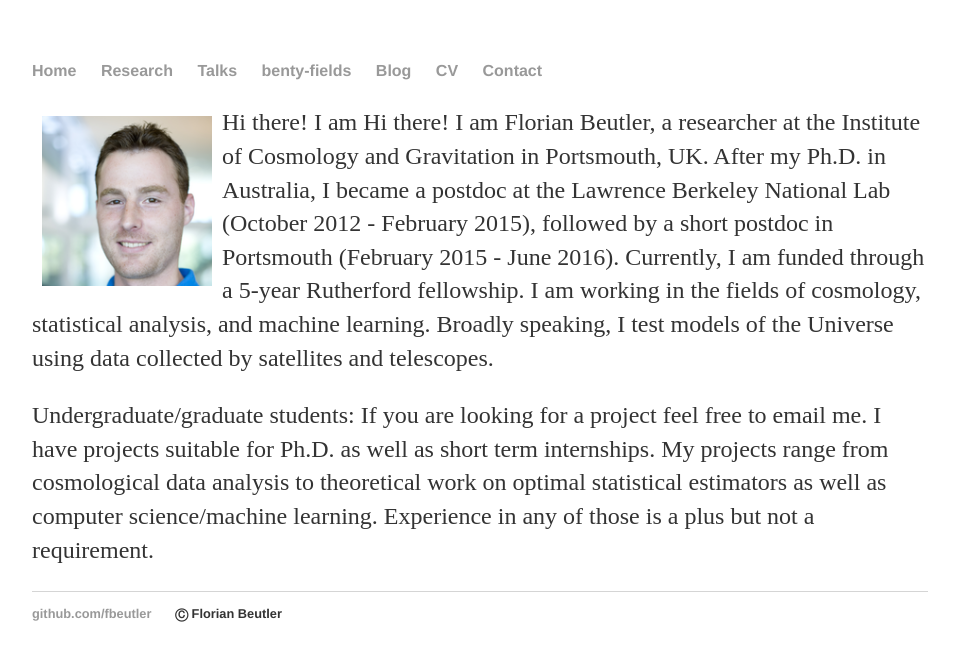
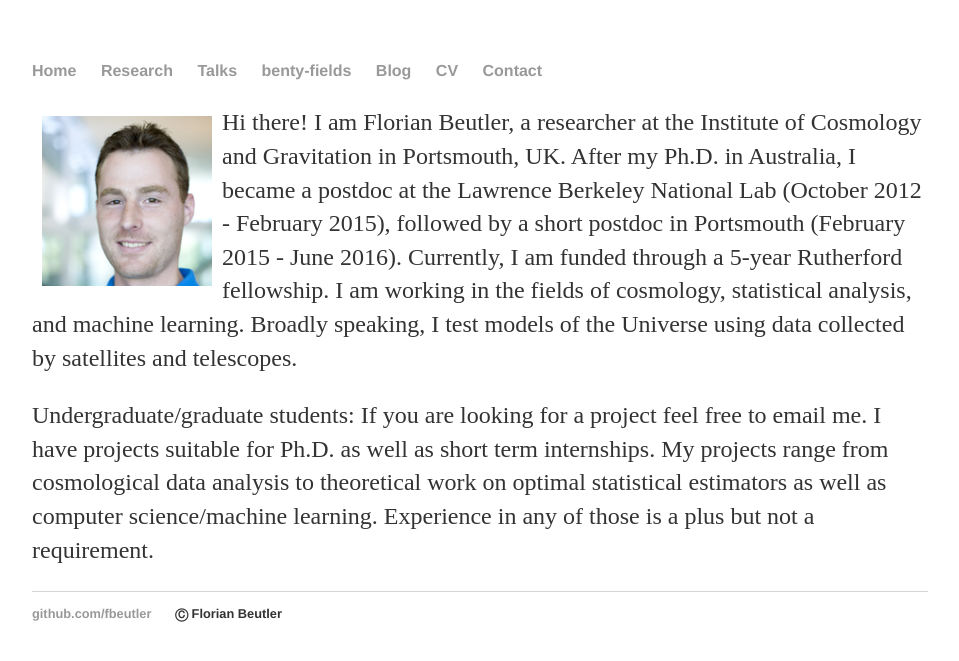
Before and after one commit to fbeutler/fbeutler.github.io, a Jekyll site: the page built from index.html, in a window 1280 px wide. Shown: the top 661 px of the page, without its empty margins (160-1119 px from the left). Built offline with Jekyll 4.4.1, drawn with Linux system fonts in a browser that asks for light colours.

Commit message:
Update index.html

```diff
--- a/index.html
+++ b/index.html
@@ -3,7 +3,7 @@
 title: Florian Beutler
 ---
 
-<p><img src="/static/Florian_Beutler.png" alt="IMAGE OF FLORIAN BEUTLER" width="170" align="left" style="padding:10px">Hi there! I am
+<p><img src="/static/Florian_Beutler.png" alt="IMAGE OF FLORIAN BEUTLER" width="170" align="left" style="padding:10px">
   Hi there! I am Florian Beutler, a researcher at the Institute of Cosmology and Gravitation in Portsmouth, UK. After my Ph.D. in Australia, I became a postdoc at the Lawrence Berkeley National Lab (October 2012 - February 2015), followed by a short postdoc in Portsmouth (February 2015 - June 2016). Currently, I am funded through a 5-year Rutherford fellowship. I am working in the fields of cosmology, statistical analysis, and machine learning.
   Broadly speaking, I test models of the Universe using data collected by satellites and telescopes.
 </p>
```
